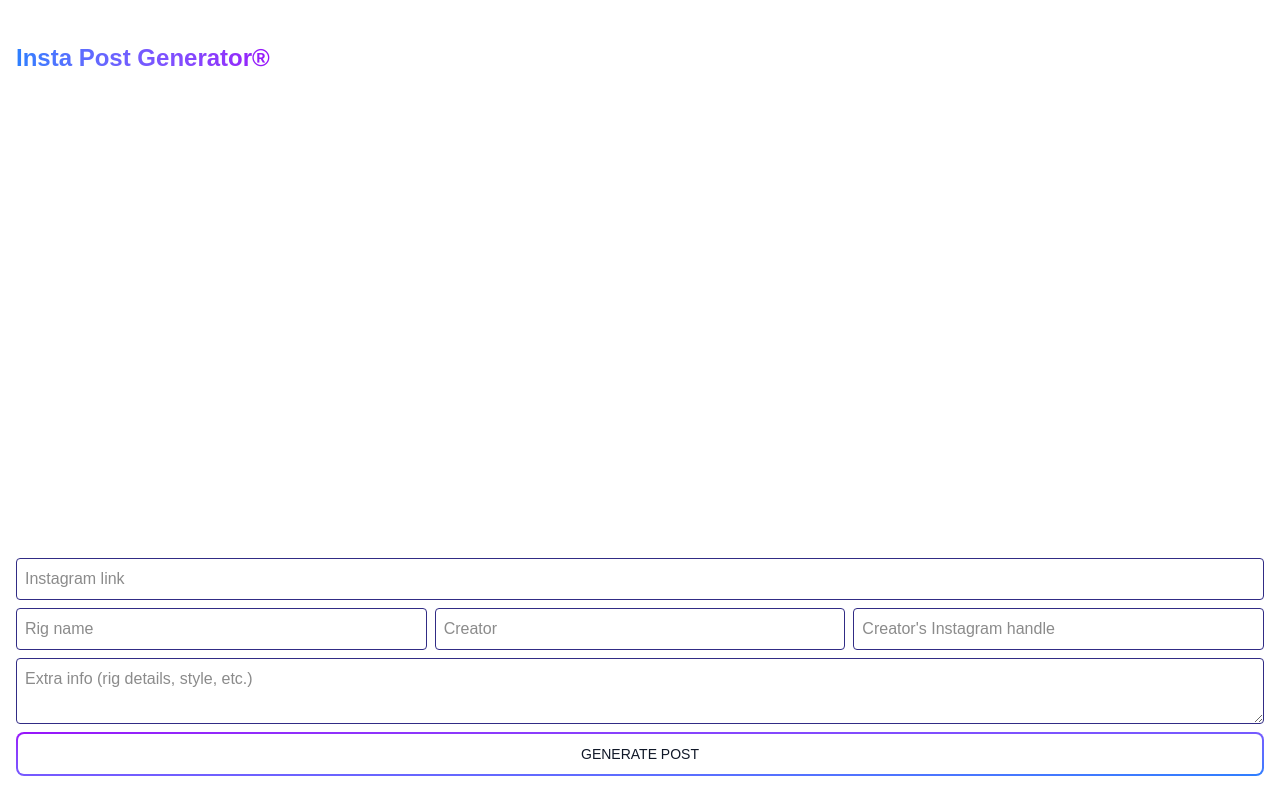
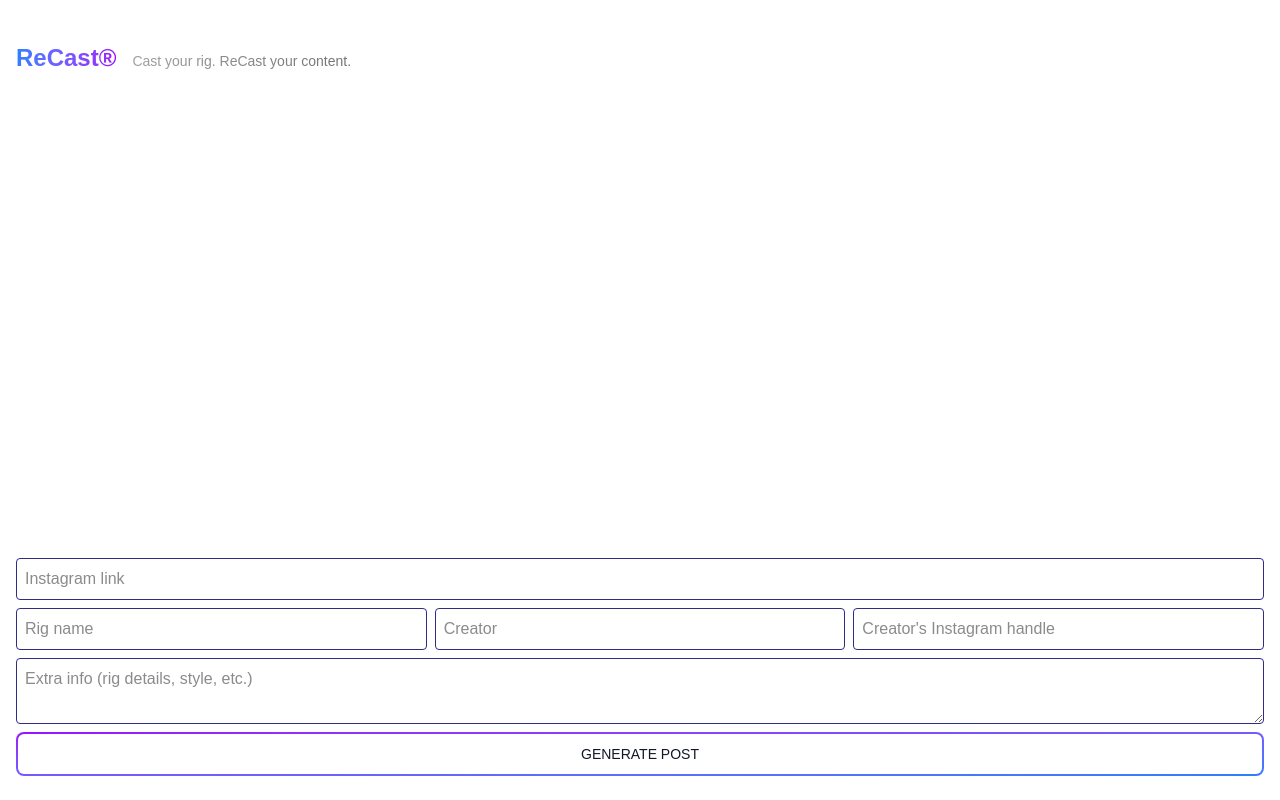
Before and after one commit to fransoudelaar/recast, a Next.js app: page /instagram in a window 1280 px wide. Built offline with nearby package versions, Linux system fonts and the light colour scheme.

Commit message:
feature: change name

```diff
--- a/app/instagram/page.tsx
+++ b/app/instagram/page.tsx
@@ -156,9 +156,14 @@
             )}
           </>
         ) : (
-          <h1 className="text-2xl font-semibold leading-normal bg-gradient-to-r from-blue-500 to-purple-600 inline-block text-transparent bg-clip-text">
-            Insta Post Generator®
-          </h1>
+          <div>
+            <h1 className="text-2xl font-semibold leading-normal bg-gradient-to-r from-blue-500 to-purple-600 inline-block text-transparent bg-clip-text">
+              ReCast®{' '}
+            </h1>
+            <span className="text-sm bg-gradient-to-r from-neutral-400 to-neutral-500 ml-4 text-transparent bg-clip-text">
+              Cast your rig. ReCast your content.
+            </span>
+          </div>
         )}
       </div>
     </div>
```
